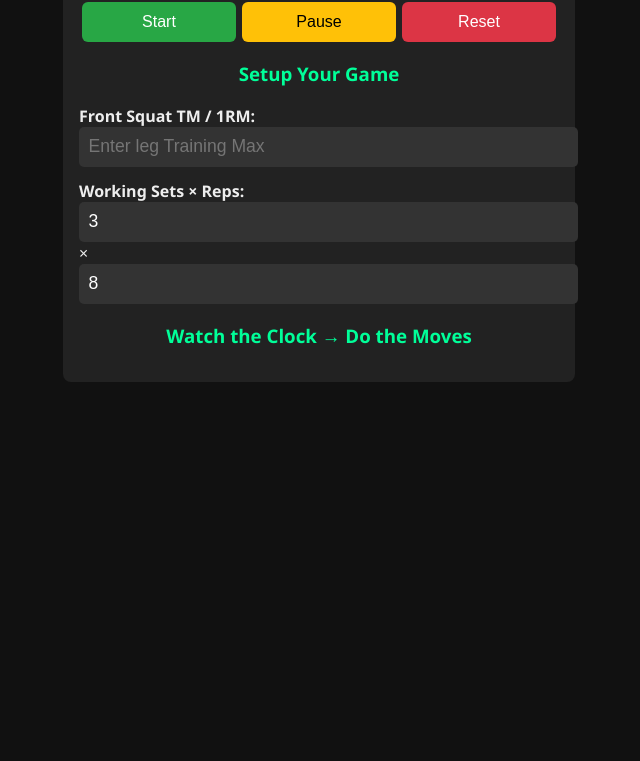
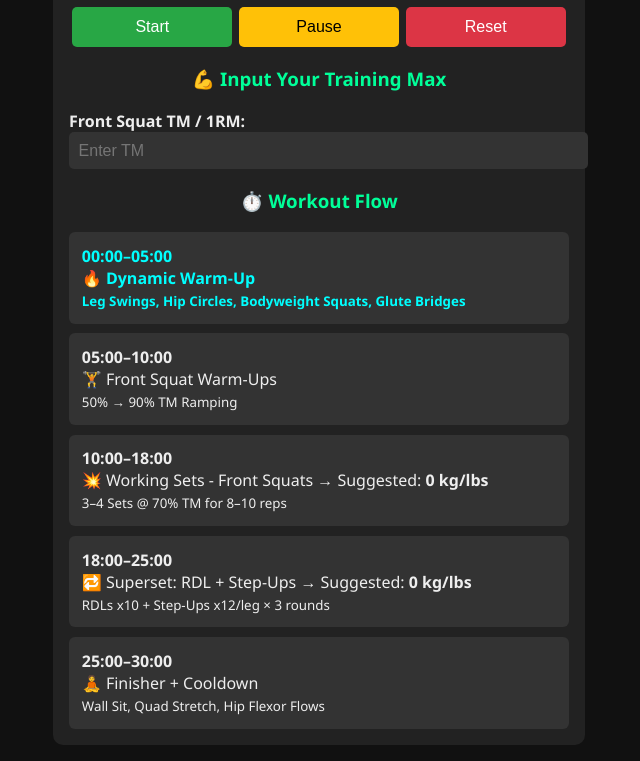
Before and after one commit to reflectRefrain/Squat, a plain HTML site: page index.html in a window 1280 px wide. Shown: the part 162-923 px from the top of the page, without its empty margins (321-961 px from the left). Before the commit the page ends 800 px from the top, so only its background shows below. Drawn offline with Linux system fonts and the light colour scheme.

Commit message:
Update index.html

```diff
--- a/index.html
+++ b/index.html
@@ -1,101 +1,119 @@
 <!DOCTYPE html>
 <html lang="en">
 <head>
-  <meta charset="UTF-8" />
+  <meta charset="UTF-8"/>
   <meta name="viewport" content="width=device-width, initial-scale=1.0"/>
-  <title>Big J’s Leg Day Timer & Tracker</title>
+  <title>Big J's 30-Min Leg Smackdown</title>
   <style>
     body { font-family: 'Segoe UI', sans-serif; background: #111; color: #eee; margin: 0; padding: 1rem; }
-    .container { max-width: 480px; margin: auto; background: #222; padding: 1rem; border-radius: 8px; }
+    .container { max-width: 500px; margin: auto; background: #222; padding: 1rem; border-radius: 10px; }
     h2, h3 { text-align: center; color: #00ff99; }
-    .timer { font-size: 2rem; text-align: center; margin: 1rem 0; color: #0f0; }
-    .btn-group { display: flex; justify-content: space-around; margin: 0.5rem 0; }
-    button { padding: 0.7rem; border: none; border-radius: 6px; font-size: 1rem; cursor: pointer; flex:1; margin:0 0.2rem; }
-    .start { background: #28a745; color: #fff; }
+    .timer { font-size: 2.2rem; text-align: center; margin: 1rem 0; color: #0f0; }
+    .btns { display: flex; justify-content: space-around; margin: 0.5rem 0; }
+    button { padding: 0.7rem; font-size: 1rem; border: none; border-radius: 5px; cursor: pointer; flex: 1; margin: 0 0.2rem; }
+    .start { background: #28a745; color: white; }
     .pause { background: #ffc107; color: #000; }
-    .reset { background: #dc3545; color: #fff; }
-    .section { margin-top: 1rem; }
-    label { display: block; margin-top: 0.8rem; font-weight: bold; }
-    input[type=number] { width: 100%; padding: 0.6rem; font-size: 1.1rem; border: none; border-radius:5px; background: #333; color: #fff; }
-    .step { background: #333; padding: 0.8rem; border-radius: 5px; margin: 0.6rem 0; }
+    .reset { background: #dc3545; color: white; }
+    .section { margin-top: 1.2rem; }
+    label { display: block; margin-top: 0.5rem; font-weight: bold; }
+    input[type=number] { width: 100%; padding: 0.6rem; font-size: 1rem; border-radius: 5px; background: #333; color: #fff; border: none; }
+    .phase { background: #333; padding: 0.8rem; border-radius: 6px; margin-top: 0.6rem; }
     .highlight { color: #0ff; font-weight: bold; }
   </style>
 </head>
 <body>
   <div class="container">
-    <h2>Big J’s 30‑Min Leg Flow</h2>
+    <h2>Big J’s 30‑Min Leg Smackdown</h2>
+
     <div class="timer" id="timer">00:00</div>
-    <div class="btn-group">
+    <div class="btns">
       <button class="start" onclick="startTimer()">Start</button>
       <button class="pause" onclick="pauseTimer()">Pause</button>
       <button class="reset" onclick="resetTimer()">Reset</button>
     </div>
 
     <div class="section">
-      <h3>Setup Your Game</h3>
-      <label>Front Squat TM / 1RM:</label>
-      <input type="number" id="tm" placeholder="Enter leg Training Max" oninput="prepareWarmup()" />
-      <label>Working Sets × Reps:</label>
-      <input type="number" id="sets" value="3" /> × <input type="number" id="reps" value="8" />
+      <h3>💪 Input Your Training Max</h3>
+      <label for="tm">Front Squat TM / 1RM:</label>
+      <input type="number" id="tm" placeholder="Enter TM" oninput="renderPhases()" />
     </div>
 
     <div class="section">
-      <h3>Watch the Clock → Do the Moves</h3>
-      <div id="stepsContainer"></div>
+      <h3>⏱️ Workout Flow</h3>
+      <div id="phases"></div>
     </div>
   </div>
 
   <script>
-  let timer, seconds = 0, running=false;
-  const steps = [
-    { time:0, label:"Warm-Up: Empty Bar", pct:0 },
-    { time:60, label:"Warm-Up: 50% TM", pct:0.5 },
-    { time:120, label:"Warm-Up: 70% TM", pct:0.7 },
-    { time:180, label:"Warm-Up: 80% TM", pct:0.8 },
-    { time:240, label:"Warm-Up: 90% TM", pct:0.9 },
-    { time:300, label:"Work Sets Start: Front Squats", pct:"work" },
-    { time:420, label:"Superset Begin: RDLs + Step-Ups", pct: null }
+    let seconds = 0, timer, running = false;
+
+    const PHASES = [
+      { from: 0, to: 300, label: "🔥 Dynamic Warm-Up", notes: "Leg Swings, Hip Circles, Bodyweight Squats, Glute Bridges" },
+      { from: 300, to: 600, label: "🏋️ Front Squat Warm-Ups", notes: "50% → 90% TM Ramping" },
+      { from: 600, to: 1080, label: "💥 Working Sets - Front Squats", notes: "3–4 Sets @ 70% TM for 8–10 reps", pct: 0.7 },
+      { from: 1080, to: 1500, label: "🔁 Superset: RDL + Step-Ups", notes: "RDLs x10 + Step-Ups x12/leg × 3 rounds", pct: 0.5 },
+      { from: 1500, to: 1800, label: "🧘 Finisher + Cooldown", notes: "Wall Sit, Quad Stretch, Hip Flexor Flows" }
     ];
 
-  function startTimer(){
-    if(running) return;
-    running=true;
-    timer=setInterval(()=>{
-      seconds++;
-      updateTime(); highlightStep();
-    },1000);
-  }
-  function pauseTimer(){ clearInterval(timer); running=false; }
-  function resetTimer(){ pauseTimer(); seconds=0; updateTime(); highlightStep(); }
-
-  function updateTime(){
-    const m = String(Math.floor(seconds/60)).padStart(2,'0');
-    const s = String(seconds%60).padStart(2,'0');
-    document.getElementById("timer").innerText = `${m}:${s}`;
+    function formatTime(t) {
+      const m = String(Math.floor(t / 60)).padStart(2, '0');
+      const s = String(t % 60).padStart(2, '0');
+      return `${m}:${s}`;
     }
 
-  function prepareWarmup(){
+    function updateTimer() {
       const tm = parseFloat(document.getElementById("tm").value) || 0;
-    const sets = parseInt(document.getElementById("sets").value) || 3;
-    const reps = parseInt(document.getElementById("reps").value) || 8;
-    const container = document.getElementById("stepsContainer");
-    container.innerHTML = "";
-    steps.forEach(st => {
-      let weightInfo = "";
-      if(st.pct && typeof st.pct === 'number') weightInfo = ` → ${Math.round(tm * st.pct)} weight`;
-      else if(st.pct === "work") weightInfo = ` → ${sets}×${reps} @ ~${Math.round(tm*0.7)} each set`;
-      container.innerHTML += `<div class="step" id="step${st.time}">${formatTime(st.time)} - ${st.label}${weightInfo}</div>`;
+      document.getElementById("timer").innerText = formatTime(seconds);
+      PHASES.forEach((phase, i) => {
+        const el = document.getElementById("phase" + i);
+        if (seconds >= phase.from && seconds < phase.to) {
+          el.classList.add("highlight");
+        } else {
+          el.classList.remove("highlight");
+        }
       });
     }
 
-  function highlightStep(){
-    steps.forEach(st=>{
-      const el = document.getElementById(`step${st.time}`);
-      if(seconds >= st.time && seconds < st.time + 60) el.classList.add('highlight');
-      else el?.classList.remove('highlight');
+    function renderPhases() {
+      const tm = parseFloat(document.getElementById("tm").value) || 0;
+      const container = document.getElementById("phases");
+      container.innerHTML = "";
+      PHASES.forEach((p, i) => {
+        let weight = "";
+        if (p.pct) {
+          weight = ` → Suggested: <strong>${Math.round(tm * p.pct)} kg/lbs</strong>`;
+        }
+        container.innerHTML += `
+          <div class="phase" id="phase${i}">
+            <strong>${formatTime(p.from)}–${formatTime(p.to)}</strong><br>
+            ${p.label}${weight}<br>
+            <small>${p.notes}</small>
+          </div>`;
       });
+      updateTimer();
     }
-  function formatTime(t){ const m=String(Math.floor(t/60)).padStart(2,'0'), s=String(t%60).padStart(2,'0'); return `${m}:${s}`; }
+
+    function startTimer() {
+      if (running) return;
+      running = true;
+      timer = setInterval(() => {
+        seconds++;
+        updateTimer();
+      }, 1000);
+    }
+
+    function pauseTimer() {
+      clearInterval(timer);
+      running = false;
+    }
+
+    function resetTimer() {
+      pauseTimer();
+      seconds = 0;
+      updateTimer();
+    }
+
+    renderPhases(); // initial render
   </script>
 </body>
 </html>
```
Lines whose indentation alone changed are shown as unchanged.
